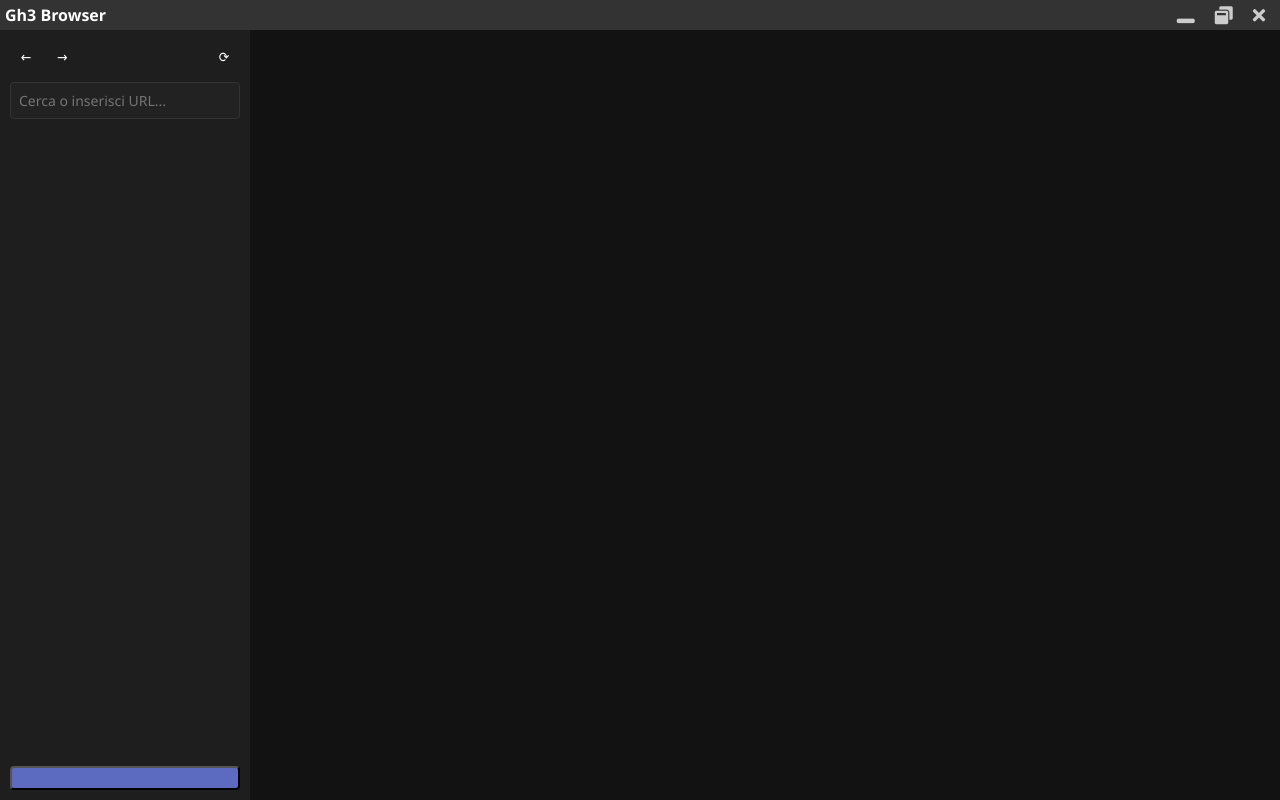
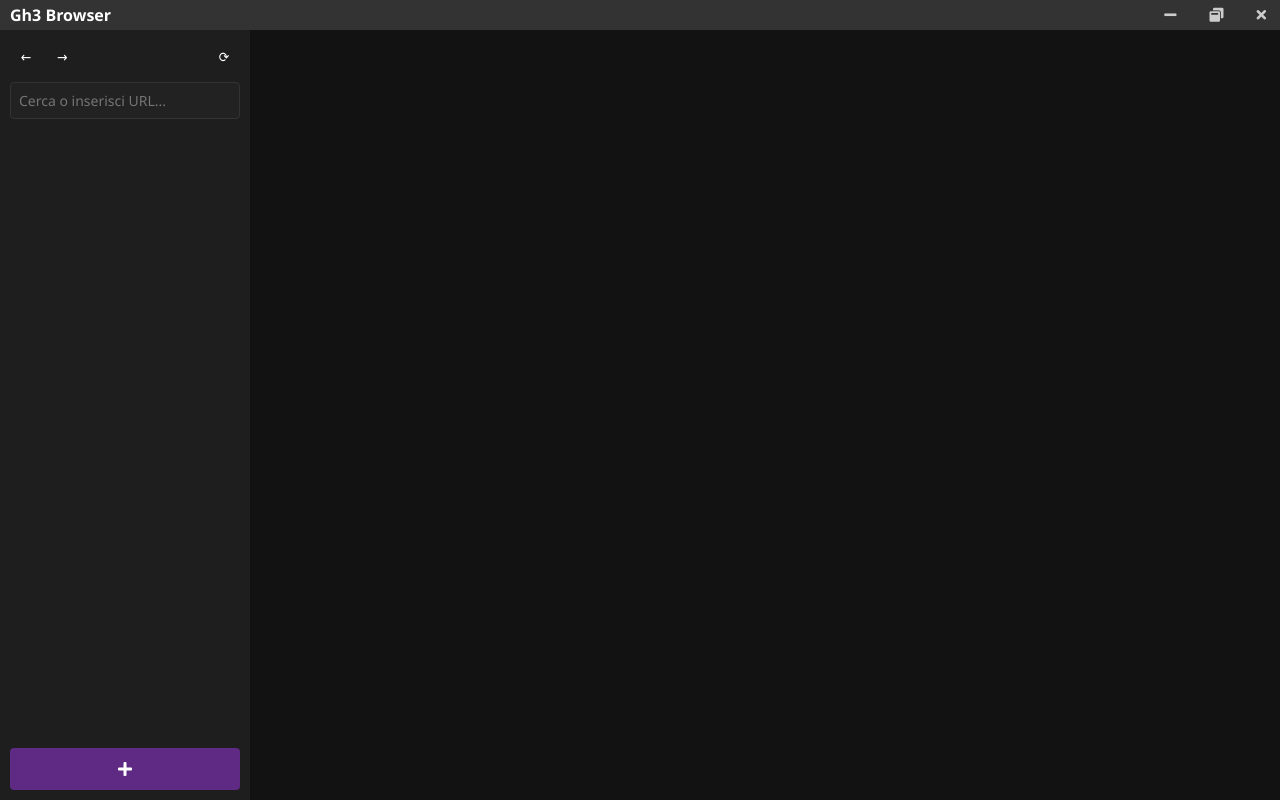
Before and after one commit to FabrizioGasparini/gh3-browser, a website with bundled scripts: page index.html in a window 1280 px wide. Built offline with nearby package versions, Linux system fonts and the light colour scheme.

Commit message:
Non mi ricordo

```diff
--- a/index.html
+++ b/index.html
@@ -14,10 +14,11 @@
         <div class="titlebar-left">
             <span class="app-name">Gh3 Browser</span>
         </div>
+        <span class="titlebar-drag"></span>
         <div class="titlebar-right">
-            <button id="minimize"><i class="fas fa-window-minimize"></i></button>
-            <button id="maximize"><i class="fas fa-window-restore"></i></button>
-            <button id="close"><i class="fas fa-times"></i></button>
+            <button id="minimize"><i class="fa fa-minus"></i></button>
+            <button id="maximize"><i class="fa fa-window-restore"></i></button>
+            <button id="close"><i class="fa fa-times"></i></button>
         </div>
     </div>
     <div class="main-container">
@@ -33,7 +34,7 @@
                 <input type="text" id="url-bar" placeholder="Cerca o inserisci URL..." />
             </div>
             <div id="tab-list"></div>
-            <button id="new-tab"></button>
+            <button id="new-tab"><i class="fa fa-plus"></i></button>
         </div>
         <div id="browser-container">
             <div id="bg-title">
--- a/src/main.ts
+++ b/src/main.ts
@@ -1,4 +1,4 @@
-import { app, BrowserWindow, globalShortcut, ipcMain } from "electron";
+import { app, BrowserWindow, globalShortcut, ipcMain, shell } from "electron";
 import path from "path";
 
 let mainWindow: BrowserWindow;
--- a/src/preload.ts
+++ b/src/preload.ts
@@ -5,4 +5,5 @@ contextBridge.exposeInMainWorld("electron", {
     openSearchBar: (callback: () => void) => ipcRenderer.on("open-search-bar", callback),
     toggleFloatingSidebar: (callback: () => void) => ipcRenderer.on("toggle-floating-sidebar", callback),
     focusUrlBar: (callback: () => void) => ipcRenderer.on("focus-url-bar", callback),
+    openPopup: (url: string) => ipcRenderer.send("open-popup", url),
 });
--- a/src/renderer.ts
+++ b/src/renderer.ts
@@ -44,7 +44,7 @@ class BrowserTabs {
         });
 
         this.urlBar.addEventListener("keydown", (e) => {
-            if (e.key === "Enter") this.loadUrl(this.urlBar.value);
+            if (e.key === "Enter" || e.key == "Escape") this.loadUrl(this.urlBar.value);
         });
 
         this.searchBar.addEventListener("keydown", (e) => {
@@ -107,6 +107,7 @@ class BrowserTabs {
     }
 
     public setFloatingSearchbar(active: boolean) {
+        this.searchBar.value = "";
         if (active) this.searchFloat.classList.add("active");
         else this.searchFloat.classList.remove("active");
         this.searchBar.focus();
@@ -147,6 +148,12 @@ class BrowserTabs {
         webview.addEventListener("did-navigate", (e) => {
             tab.url = e.url;
             if (this.activeTabId == id) this.urlBar.value = e.url;
+        });
+
+        webview.addEventListener("will-navigate", (event) => {
+            console.log(event);
+            const e = event as Electron.WillFrameNavigateEvent;
+            if (e.url != "about:blank") this.urlBar.value = e.url;
         });
 
         this.tabs.push(tab);
@@ -200,7 +207,10 @@ class BrowserTabs {
             newTab.id = tab.id;
         });
 
-        if (this.tabs.length == 0) this.createTab();
+        if (this.tabs.length == 0) {
+            browser.setFloatingSearchbar(true);
+            // this.createTab();
+        }
 
         browser.setActiveTab(localStorage.getItem("activeTab") || browser.tabs[0].id);
     }
@@ -314,18 +324,3 @@ window.addEventListener("beforeunload", () => {
 window.addEventListener("load", () => {
     browser.loadTabs();
 });
-
-// Funzione per minimizzare la finestra
-document.getElementById("minimize")?.addEventListener("click", () => {
-    window.electron.send("minimize-window");
-});
-
-// Funzione per massimizzare la finestra
-document.getElementById("maximize")?.addEventListener("click", () => {
-    ipcRenderer.send("maximize-window");
-});
-
-// Funzione per chiudere la finestra
-document.getElementById("close")?.addEventListener("click", () => {
-    ipcRenderer.send("close-window");
-});
--- a/src/types/global.d.ts
+++ b/src/types/global.d.ts
@@ -7,6 +7,7 @@ declare global {
             openSearchBar: (callback: () => void) => void;
             toggleFloatingSidebar: (callback: () => void) => void;
             focusUrlBar: (callback: () => void) => void;
+            openPopup: (url: string) => string;
         };
     }
 }
--- a/styles.css
+++ b/styles.css
@@ -18,31 +18,41 @@ body {
     background-color: #181818;
     color: #eaeaea;
     width: 100%;
+    max-height: 100vh;
+    display: flex;
+    justify-content: start;
+    overflow: hidden;
 }
 
 /* Style per la title bar personalizzata */
 .titlebar {
     display: flex;
     justify-content: space-between;
-    align-items: center;
     background-color: #333;
     color: white;
     height: 30px;
-    padding: 5px;
     user-select: none;
-    -webkit-app-region: drag; /* Rende la title bar trascinabile */
 }
 
 /* Lato sinistro della title bar */
 .titlebar-left {
     display: flex;
     align-items: center;
+    margin: 0;
 }
 
 /* Lato destro della title bar (con i bottoni) */
 .titlebar-right {
     display: flex;
     align-items: center;
+    justify-content: center;
+    gap: 5px;
+    margin: 0;
+}
+
+.titlebar-drag {
+    -webkit-app-region: drag;
+    flex: 1;
 }
 
 /* Bottoni per la finestra (minimizzare, massimizzare, chiudere) */
@@ -51,31 +61,44 @@ body {
     border: none;
     color: #ccc;
     font-size: 18px;
-    padding: 0 10px;
+    padding: 0 14px;
     cursor: pointer;
+    height: 30px;
+    flex: 1;
+
+    display: flex;
+    align-items: center;
+    justify-content: center;
+}
+.titlebar-right button:hover {
+    background-color: #404040;
+    color: white;
 }
 
-.titlebar-right button:hover {
-    background-color: #303030;
-    color: white;
+.titlebar-right button i {
+    font-weight: 600;
+    font-size: 14px;
 }
+
+.titlebar-right button#close:hover{
+    background-color: #ff0000;
+}
+
+
 
 /* Impostazioni per l'app name */
 .titlebar .app-name {
     font-size: 16px;
+    padding-left: 10px;
     font-weight: bold;
     color: white;
+    transition: scale 0.2s;
+    cursor: pointer;
 }
 
-.titlebar .app-name {
-    font-size: 16px;
-    font-weight: bold;
-    color: white;
+.titlebar .app-name:hover {
+    scale: 1.06;
 }
-
-
-
-
 
 /* Contenitore principale */
 .main-container {
@@ -83,11 +106,12 @@ body {
     display: flex;
     justify-content: flex-start;
     align-items: stretch;
-    height: 100%;
 }
 
 /* Sidebar */
 #sidebar {
+    /* toglie 30px dall'altezza massima, che rappresenta la topbar*/
+    max-height: calc(100vh - 30px);
     width: 250px;
     background-color: #1e1e1e;
     padding: 10px;
@@ -167,7 +191,37 @@ body {
     flex-direction: column;
     flex: 1;
     gap: 2px;
+    overflow-x: hidden;
+    overflow-y: scroll;
 }
+
+/* width */
+::-webkit-scrollbar {
+  width: 2px;
+}
+
+::-webkit-scrollbar-track {
+    background-color: transparent;
+    border-radius: 50px;
+}
+
+::-webkit-scrollbar-thumb {
+    background-color: transparent;
+    border-radius: 10px;
+}
+
+#tab-list:hover {
+    &::-webkit-scrollbar-track {
+        background-color: #888;
+        border-radius: 50px;
+    }
+
+    &::-webkit-scrollbar-thumb {
+        background-color: #5e2a84;
+        border-radius: 10px;
+    }
+}
+
 
 /* Tab */
 .tab {
@@ -176,6 +230,7 @@ body {
     background-color: transparent;
     position: relative;
     padding: 10px;
+    margin: 0 2px;
     margin-bottom: 10px;
     border-radius: 8px;
     transition: background-color 0.2s, transform 0.2s;
@@ -255,7 +310,8 @@ body {
 
 /* Nuova tab */
 #new-tab {
-    background-color: #5c6bc0;
+    background-color: #5e2a84;
+    border: none;
     color: white;
     padding: 10px;
     border-radius: 4px;
```
Also changed, not shown: README.md, dist/preload.js, dist/renderer.js, tsconfig.json (line endings or trailing spaces).
